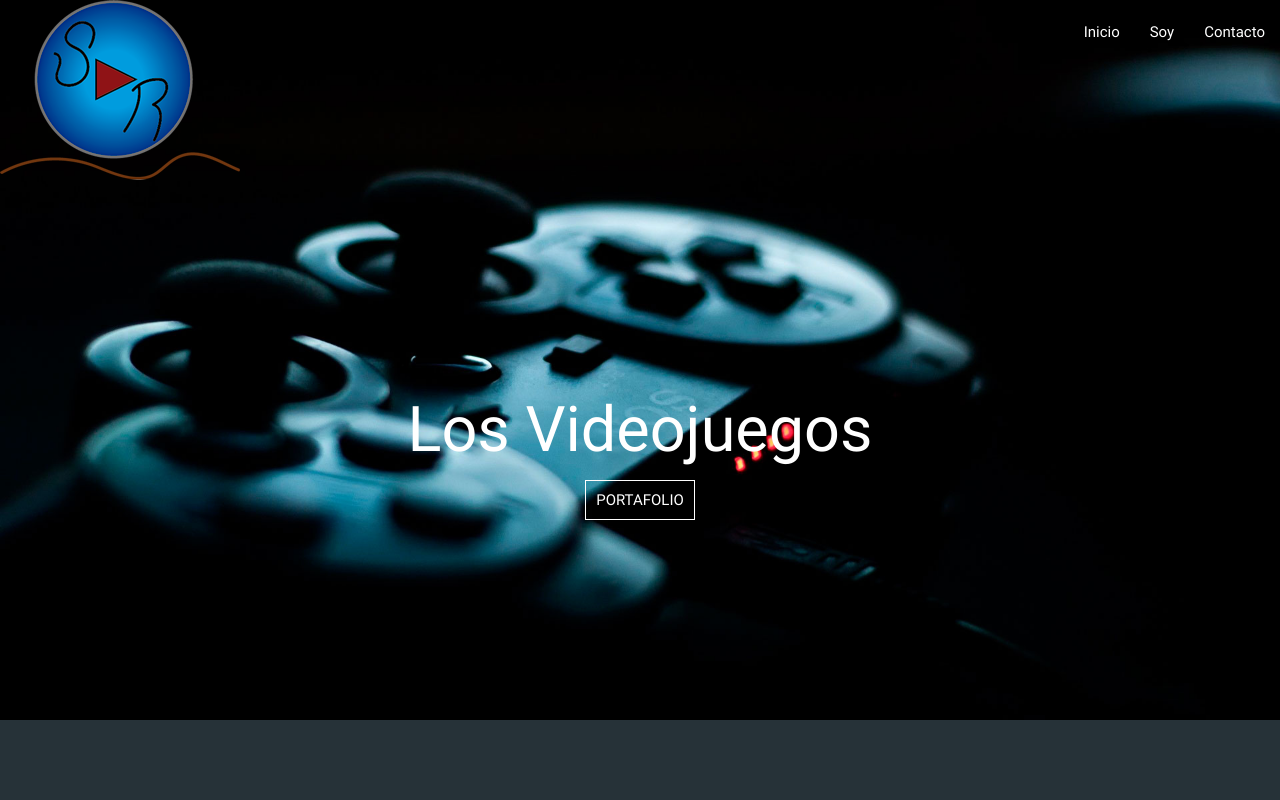
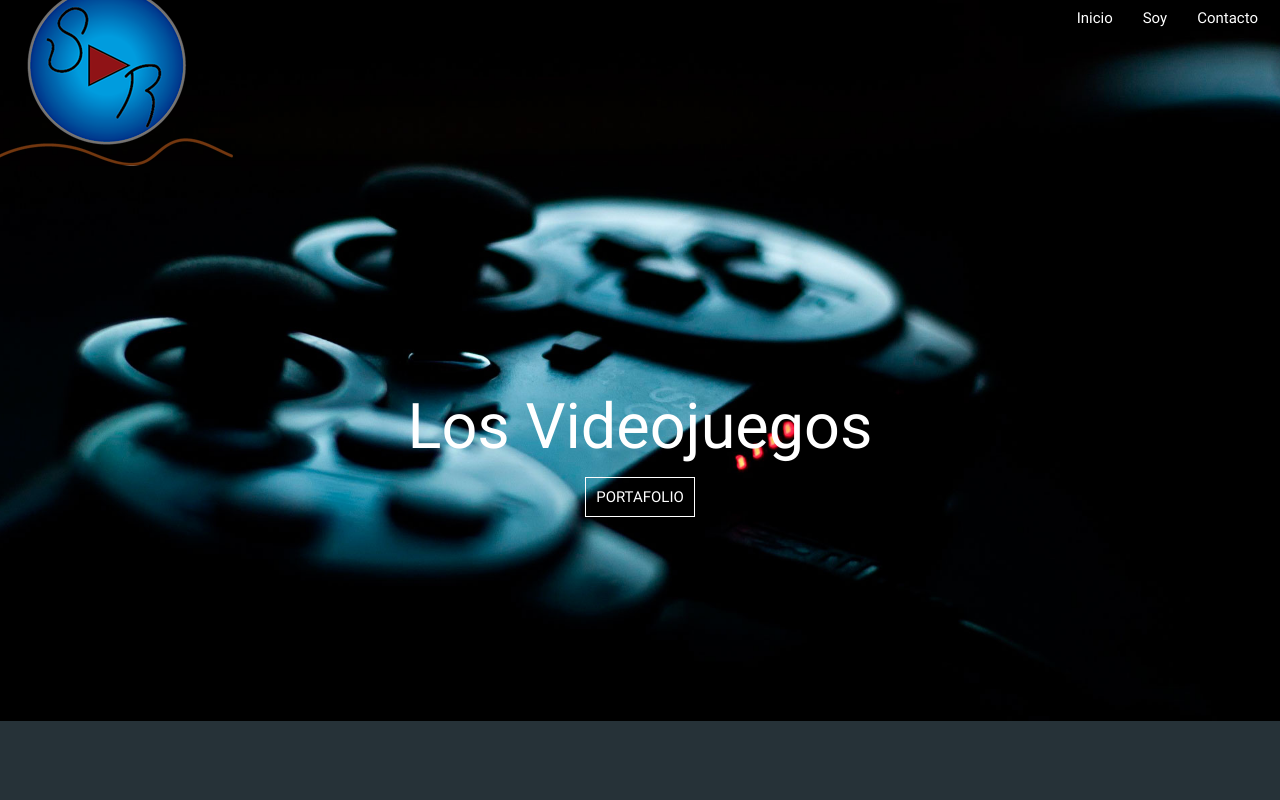
Before and after one commit to Sergyds12/CV, a plain HTML site: page index.html in a window 1280 px wide. Shown: the top 800 px of the page. Drawn offline with Linux system fonts and the light colour scheme; a script that the page names is missing.

Commit message:
Cambios
Se realizaron cambios en index y style

```diff
--- a/assets/css/style.css
+++ b/assets/css/style.css
@@ -53,3 +53,7 @@ margin:-7px;
 .blue-grey.darken-4 {
     margin: -7px;
 }
+menu, nav, section, summary {
+    display: block;
+    margin: -7px;
+}
--- a/index.html
+++ b/index.html
@@ -1,6 +1,7 @@
 <!DOCTYPE html>
 	<html>
 	<head>
+    <meta charset="utf-8">
 		<title>My CV</title>
 		<link rel="stylesheet" type="text/css" href="assets/css/materialize.min.css">
 		<link rel="stylesheet" type="text/css" href="assets/css/style.css">
@@ -90,7 +91,7 @@ http://copyrightenyoutube.blogspot.com/2017/04/el-copyright-en-los-canales-de-yo
     </div>
     </div>
     </section>
-    <!---REDES SOCIALES--->
+    <!---REDES SOCIALES-->
     <section>
     	<div class="center">
             <a class="Facebook" target="_blank" href="https://www.facebook.com/sergio.abitialeal">
```
